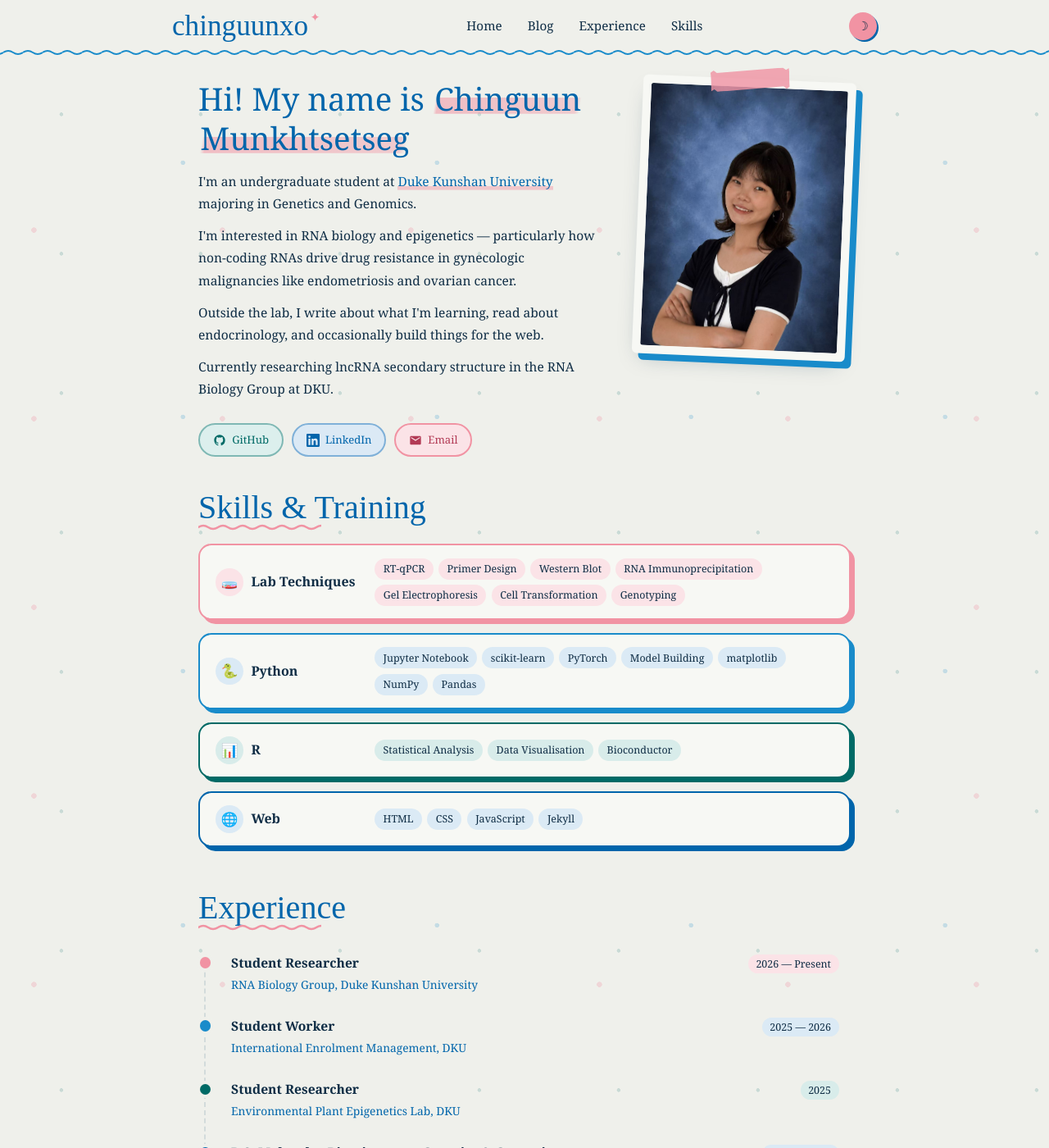
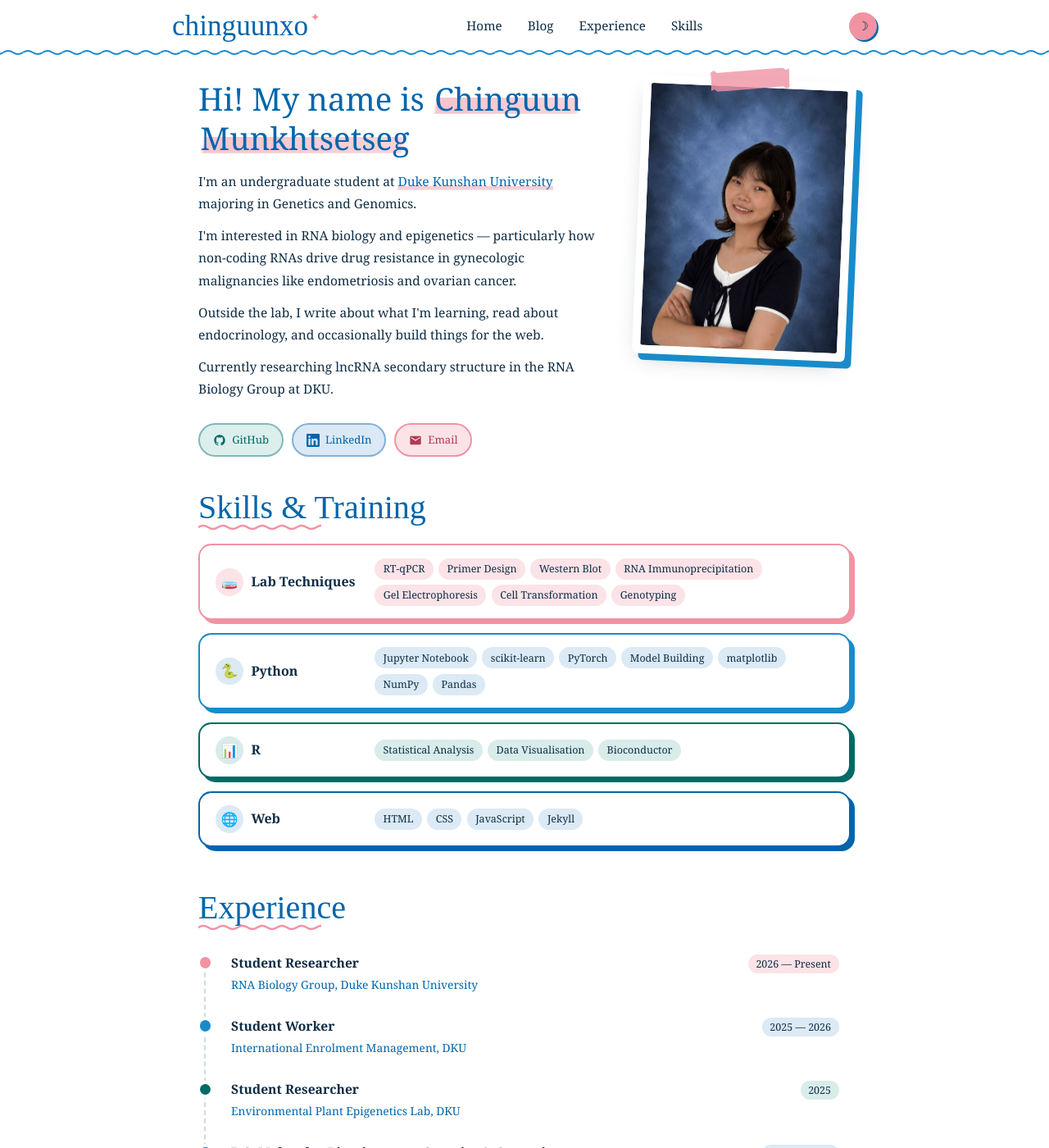
Before and after one commit to chinguunxo/chinguunxo.github.io, a Jekyll site: the page built from index.html, in a window 1280 px wide and 1400 px high. Shown: the whole window at 82% size. Built offline with Jekyll 4.4.1, drawn with Linux system fonts in a browser that asks for light colours; some web fonts are replaced.

Commit message:
Make the light-mode background plain white
Co-Authored-By: Claude Opus 5.5 <noreply@anthropic.com>
Claude-Session: https://claude.ai/code/session_01NXyneBx8CgmgR6RL1eBJTZ

```diff
--- a/assets/css/style.css
+++ b/assets/css/style.css
@@ -9,9 +9,9 @@
 	--blue-chip:     #0065ab;
 	--poseidon:      #006a66;
 
-	--bg:            var(--extra-white);
-	--bg-alt:        #e3e8e6;
-	--bg-card:       #f7f8f4;
+	--bg:            #ffffff;
+	--bg-alt:        #eff0eb;
+	--bg-card:       #ffffff;
 	--text:          #0f2d45;
 	--text-muted:    #3d6670;
 	--accent:        var(--poseidon);
@@ -67,12 +67,6 @@ body {
 	font-weight: 400;
 	line-height: 1.7;
 	-webkit-font-smoothing: antialiased;
-	/* faint confetti in the accent colours */
-	background-image:
-		radial-gradient(circle at 18% 22%, rgba(241, 147, 163, 0.28) 0 3px, transparent 3.5px),
-		radial-gradient(circle at 72% 64%, rgba(25, 139, 202, 0.2) 0 2.5px, transparent 3px),
-		radial-gradient(circle at 44% 82%, rgba(0, 106, 102, 0.16) 0 2px, transparent 2.5px);
-	background-size: 230px 230px, 310px 310px, 170px 170px;
 	transition: background-color 0.3s, color 0.3s;
 }
 
```
